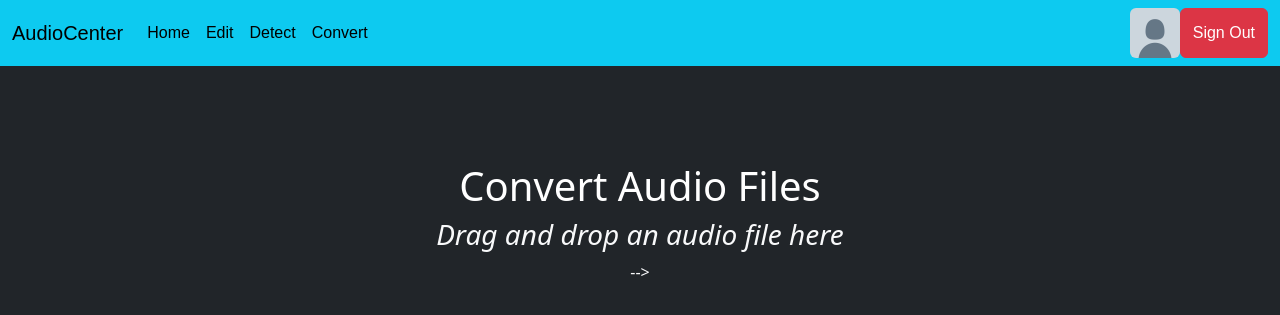
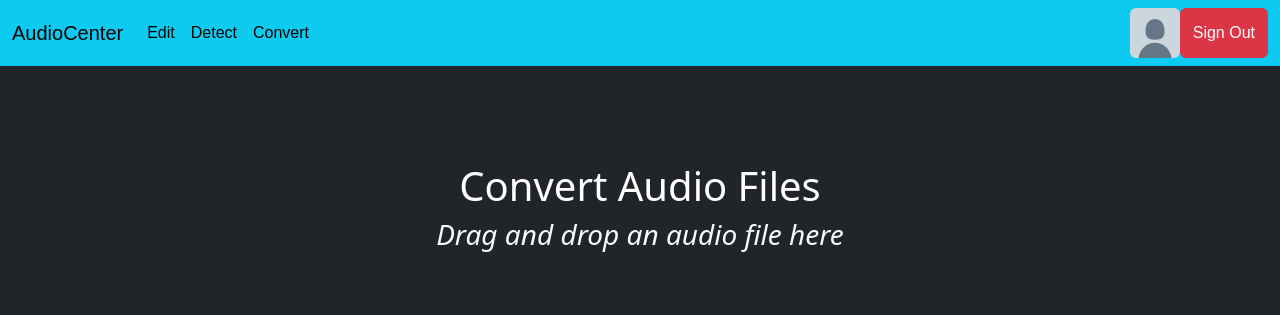
Before and after one commit to MatthewRBevins/AudioCenter, a Flask app: page /convert in a window 1280 px wide. Shown: the top 315 px of the page. Run offline with Flask 3, Linux system fonts and the light colour scheme; data that the repository does not hold is empty; some libraries are stand-ins or nearby versions.

Commit message:
CSS Changes

```diff
--- a/templates/base.html.j2
+++ b/templates/base.html.j2
@@ -17,9 +17,6 @@
                 </button>
                 <div class="collapse navbar-collapse" id="navbarSupportedContent">
                     <ul class="navbar-nav me-auto mb-2 mb-lg-0">
-                        <li class="nav-item">
-                            <a class="nav-link active" aria-current="page" href="{{url_for('index')}}">Home</a>
-                        </li>
                         <li class="nav-item">
                             <a class="nav-link active" href="{{url_for('editor')}}">Edit</a>
                         </li>
--- a/templates/convert.html.j2
+++ b/templates/convert.html.j2
@@ -21,7 +21,7 @@
             </div>
             {%if out.type == "convert"%}
                     <h3>Download: <a href="{{out.output}}" download>{{base}}</a></h3>
-                {%endif%}-->
+                {%endif%}
         </div>
     </div>
     <script>
```
